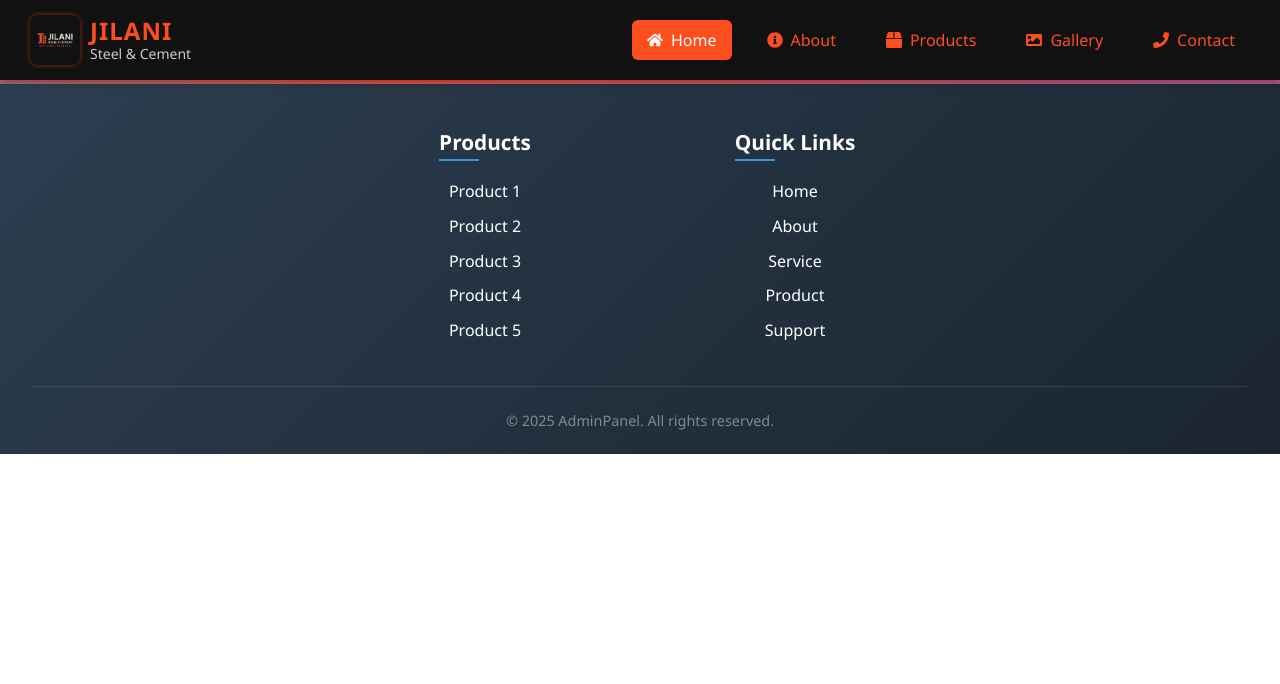
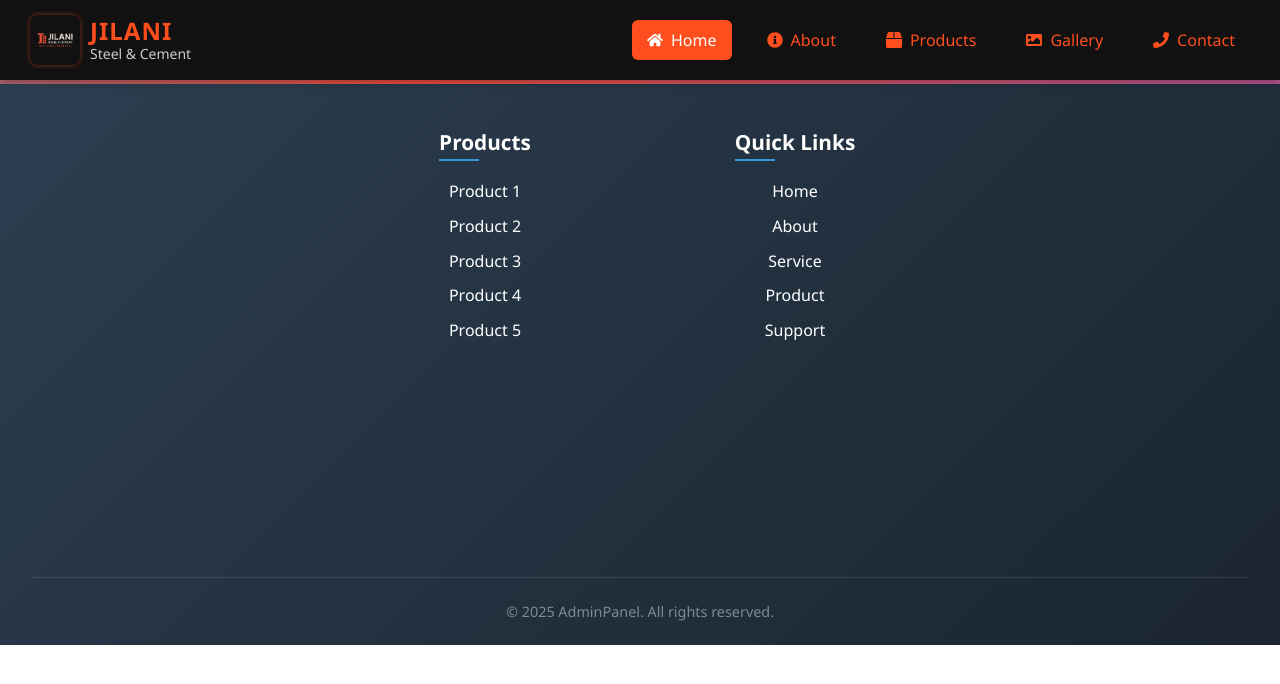
Before and after one commit to mr-ssc/Jilani-Steel-Cement, a React (Create React App) app: page / in a window 1280 px wide. Shown: the top 684 px of the page. Built offline with nearby package versions, Linux system fonts and the light colour scheme.

Commit message:
first commit

```diff
--- a/src/component/Footer.js
+++ b/src/component/Footer.js
@@ -1,6 +1,6 @@
 import React from 'react';
 import './Footer.css';
-// import logo from "../component/Img/logo.png";
+import logo from "../component/Img/logo.png";
 // import taxihover from './taxihover.jpg'
 
 export default function Footer() {
@@ -11,9 +11,9 @@ export default function Footer() {
 
         <div className="footer-branding">
             <div className="logo-contain">
-        {/* <img src={logo} alt="Logo" /> */}
+        <img src={logo} alt="Logo" />
             {/* <img src={taxihover} alt="logo" /> */}
-          <h3>Company Name</h3>
+          <h3>JILANI Steel & Cement</h3>
           <p> Lorem ipsum, dolor sit amet consectetur adipisicing elit. Minima in debitis sequi vel amet dolorum eligendi laborum iste veritatis? Consequuntur.
           </p>
         </div>
```
